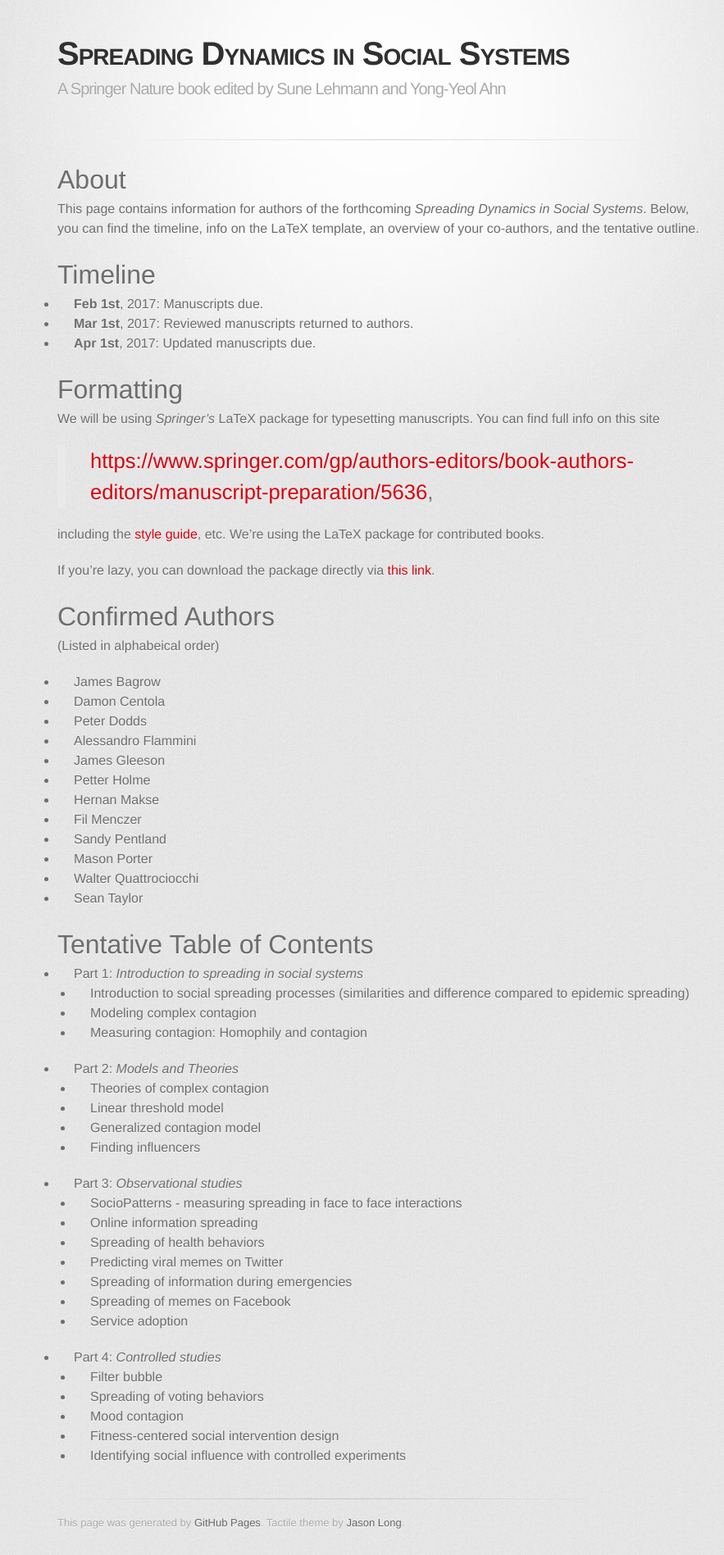
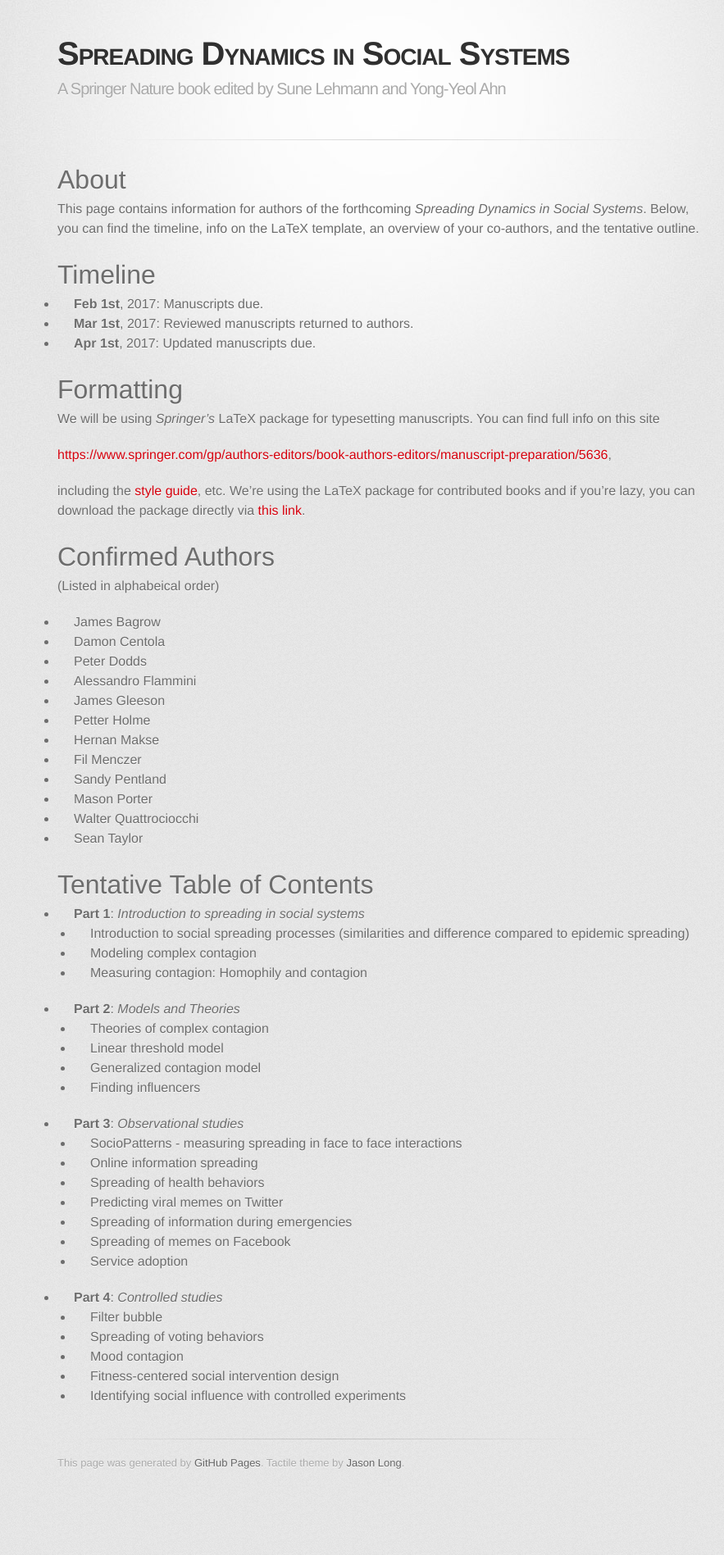
Before and after one commit to socialcontagionbook/socialcontagionbook.github.io, a Jekyll site: the page built from index.md, in a window 1280 px wide. Shown: the whole page at 82% size, without its empty margins (170-1053 px from the left). Built offline with Jekyll 4.4.1, drawn with Linux system fonts in a browser that asks for light colours; some web fonts are replaced; after the commit the page ends 1825 px from its top, so only the background shows below that.

Commit message:
Update index.md

```diff
--- a/index.md
+++ b/index.md
@@ -14,11 +14,9 @@ This page contains information for authors of the forthcoming _Spreading Dynamic
 # Formatting
 We will be using _Springer's_ LaTeX package for typesetting manuscripts. You can find full info on this site
 
-> [https://www.springer.com/gp/authors-editors/book-authors-editors/manuscript-preparation/5636](https://www.springer.com/gp/authors-editors/book-authors-editors/manuscript-preparation/5636),
+[https://www.springer.com/gp/authors-editors/book-authors-editors/manuscript-preparation/5636](https://www.springer.com/gp/authors-editors/book-authors-editors/manuscript-preparation/5636),
 
-including the [style guide](http://resource-cms.springer.com/springer-cms/rest/v1/content/990/data/v7/Manuscript+guidelines+for+English+books), etc. We're using the LaTeX package for contributed books.
-
-If you're lazy, you can download the package directly via [this link](http://resource-cms.springer.com/springer-cms/rest/v1/content/20568/data/v1/contributed+books).
+including the [style guide](http://resource-cms.springer.com/springer-cms/rest/v1/content/990/data/v7/Manuscript+guidelines+for+English+books), etc. We're using the LaTeX package for contributed books and if you're lazy, you can download the package directly via [this link](http://resource-cms.springer.com/springer-cms/rest/v1/content/20568/data/v1/contributed+books).
 
 
 # Confirmed Authors
@@ -39,18 +37,16 @@ If you're lazy, you can download the package directly via [this link](http://res
 
 # Tentative Table of Contents
 
-* Part 1: _Introduction to spreading in social systems_
+* **Part 1**: _Introduction to spreading in social systems_
   * Introduction to social spreading processes (similarities and difference compared to epidemic spreading)
   * Modeling complex contagion
   * Measuring contagion: Homophily and contagion
-
-* Part 2: _Models and Theories_
+* **Part 2**: _Models and Theories_
   * Theories of complex contagion
   * Linear threshold model
   * Generalized contagion model
   * Finding influencers
-
-* Part 3: _Observational studies_
+* **Part 3**: _Observational studies_
   * SocioPatterns - measuring spreading in face to face interactions
   * Online information spreading
   * Spreading of health behaviors
@@ -58,8 +54,7 @@ If you're lazy, you can download the package directly via [this link](http://res
   * Spreading of information during emergencies
   * Spreading of memes on Facebook
   * Service adoption
-
-* Part 4: _Controlled studies_
+* **Part 4**: _Controlled studies_
   * Filter bubble
   * Spreading of voting behaviors
   * Mood contagion
```
